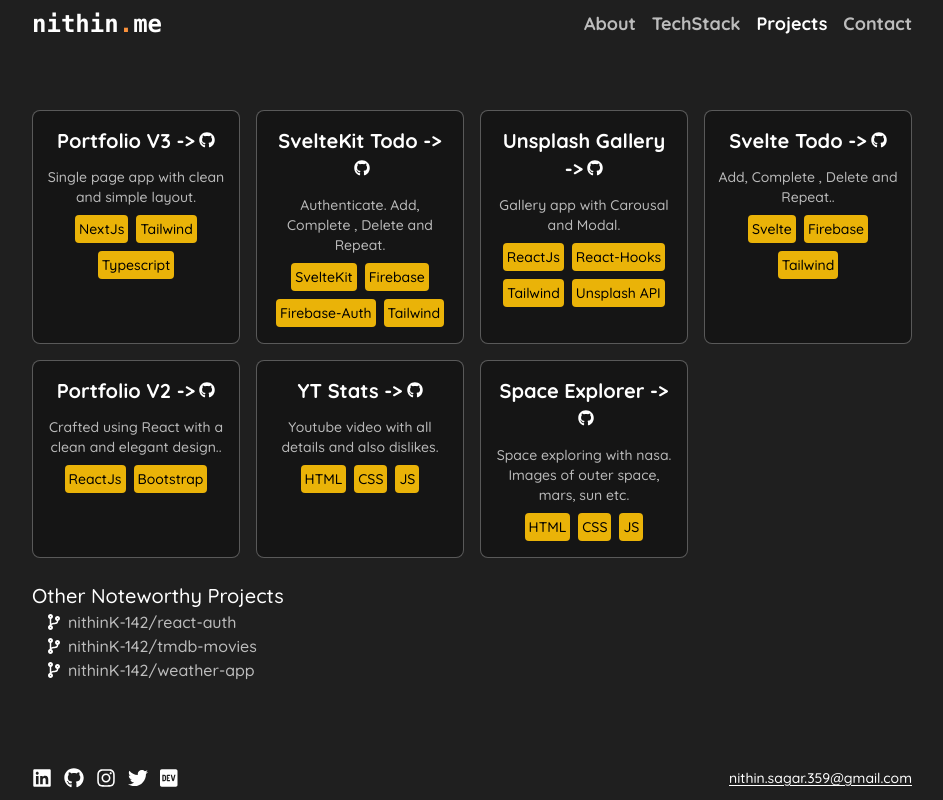
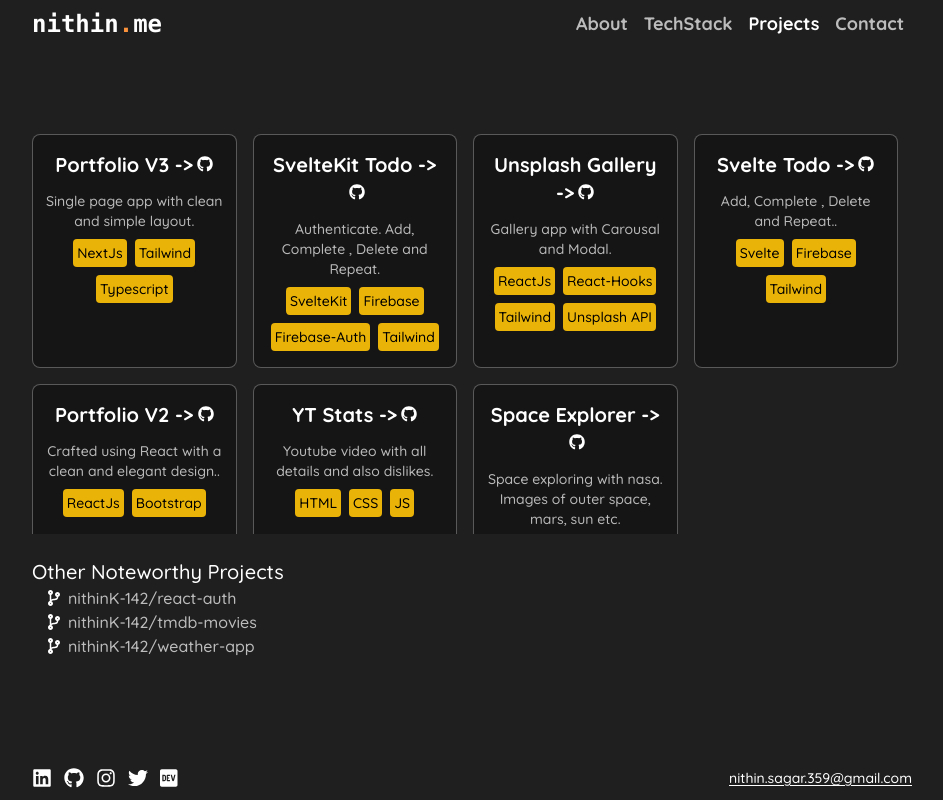
Before and after one commit to nithinK-142/nithin.me, a Next.js app: page /projects in a window 1280 px wide. Shown: the whole page, without its empty margins (168-1111 px from the left). Built offline with nearby package versions, Linux system fonts and the light colour scheme.

Commit message:
feature: custom scrollbar for project cards to maintain consistent design.

```diff
--- a/app/(routes)/projects/page.tsx
+++ b/app/(routes)/projects/page.tsx
@@ -6,7 +6,7 @@
 const ProjectsPage = () => {
   return (
     <div className="my-16">
-      <div className="grid text-center xl:grid-cols-4 lg:grid-cols-3 md:grid-cols-2 sm:grid-cols-1 lg:gap-4 md:gap-3 sm:gap-2">
+      <div className="grid text-center xl:grid-cols-4 lg:grid-cols-3 md:grid-cols-2 sm:grid-cols-1 lg:gap-4 md:gap-3 sm:gap-2 custom-scrollbar">
         {mainProjects.map((link, index) => (
           <Cards key={index} {...link} />
         ))}
--- a/app/components/Navbar.tsx
+++ b/app/components/Navbar.tsx
@@ -9,7 +9,7 @@
   const pathname = usePathname();
 
   return (
-    <nav className="flex items-center justify-center gap-2 md:gap-0 md:justify-between">
+    <nav className="flex items-center justify-center gap-2 lg:pr-2 md:gap-0 md:justify-between">
       <div>
         <Link href="/">
           <h2 className="hidden font-mono text-2xl font-bold md:block">
--- a/app/globals.css
+++ b/app/globals.css
@@ -39,3 +39,31 @@
 .nav-text {
   @apply text-base sm:text-lg
 }
+
+/* Scrollbar */
+.custom-scrollbar {
+  max-height: 50vh;
+  padding-right: 4px;
+  padding-bottom: 4px;
+  overflow-y: auto;
+  scrollbar-gutter: stable;
+}
+
+/* Works for Chrome, Brave */
+.custom-scrollbar::-webkit-scrollbar {
+  width: 0.5em;
+}
+.custom-scrollbar:hover::-webkit-scrollbar-thumb {
+  border-radius: 100vw;
+  background: gray;
+}
+
+/* Scrollbar for Firefox */
+.custom-scrollbar {
+  scrollbar-width: thin;
+  scrollbar-color: transparent transparent;
+}
+
+.custom-scrollbar:hover {
+  scrollbar-color: gray #1f1f1f;
+}
```
